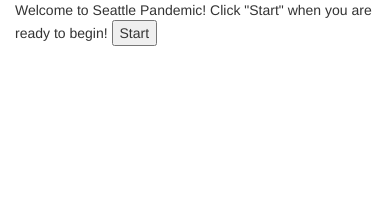
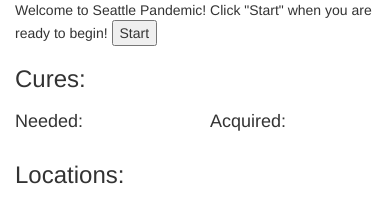
Before and after one commit to langlk/pandemic, a website with bundled scripts: page index.html in a window 390 px wide. Built offline with nearby package versions, Linux system fonts and the light colour scheme.

Commit message:
Add tracker for cures needed and acquired in UI.

```diff
--- a/index.html
+++ b/index.html
@@ -18,6 +18,24 @@
       <div class="map">
         <h2 class="outcome"></h2>
         <h3 class="clock"></h3>
+        <div>
+          <h3 class="">Cures:</h3>
+          <div class="row">
+            <div class="col-xs-6">
+              <h4>Needed:</h4>
+              <ul id="needed">
+
+              </ul>
+            </div>
+            <div class="col-xs-6">
+              <h4>Acquired:</h4>
+              <ul id="acquired">
+
+              </ul>
+            </div>
+          </div>
+        </div>
+        <h3>Locations:</h3>
         <ul class="locations">
 
         </ul>
```
Also changed, not shown: js/pandemic-interface.js (+11 -1 lines), build/js/app.js.
